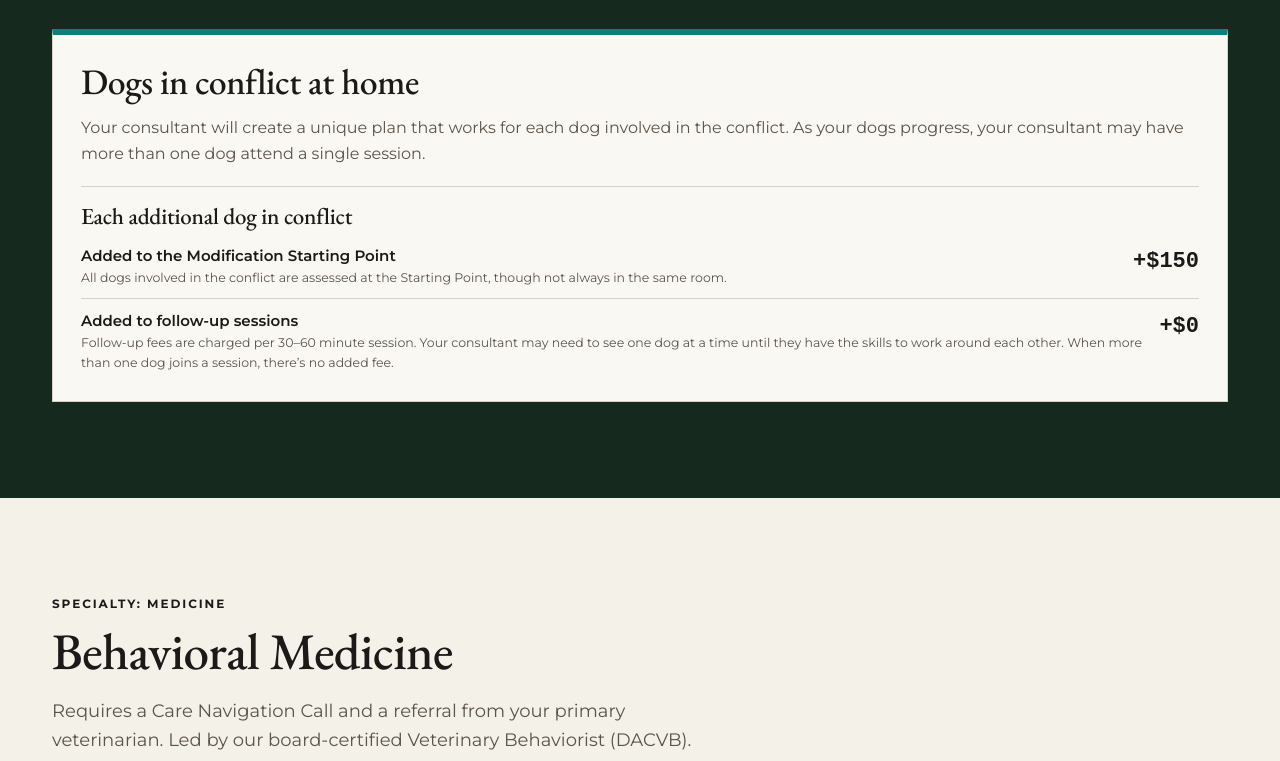
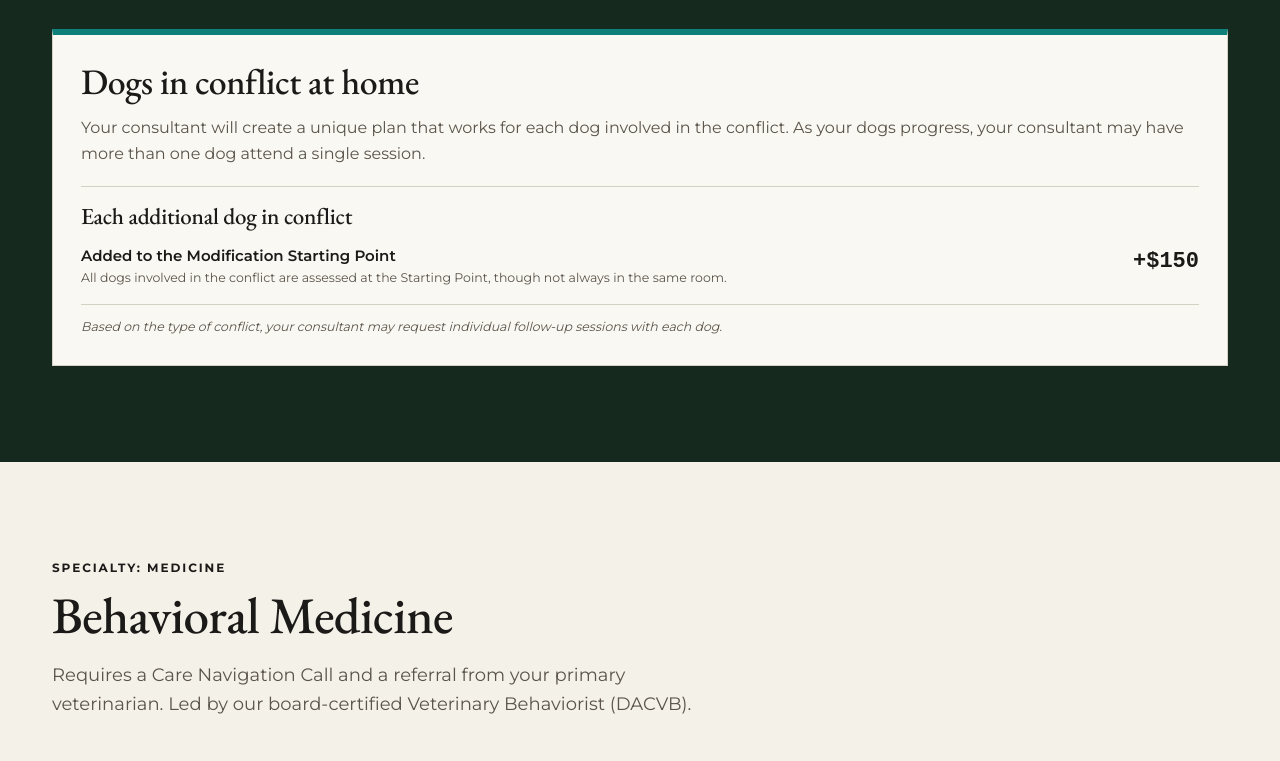
Before and after one commit to jtmckinniss/gbs-website, a plain HTML site: page site/pricing.html in a window 1280 px wide. Shown: the part 3653-4414 px from the top of the page. Drawn offline with nearby package versions, Linux system fonts and the light colour scheme; a web font is replaced by a local one.

Commit message:
Cost page: conflict box drops follow-up row, adds individual-sessions note
Co-Authored-By: Claude Opus 5.5 <noreply@anthropic.com>
Claude-Session: https://claude.ai/code/session_017cWYjgLc3Zd11Tw144ZT1e

```diff
--- a/site/gbs-site.css
+++ b/site/gbs-site.css
@@ -836,3 +836,4 @@ html { scroll-behavior: smooth; }
 .on-kale .card .muted { color: var(--ink-2); }
 .on-kale .card .price { color: var(--ink); }
 .conflict-light .conf-h, .conflict-light .conf-row { border-color: var(--line) !important; }
+.conf-note { margin-top: 16px; padding-top: 12px; border-top: 1px solid var(--line); font-style: italic; }
--- a/site/pricing.html
+++ b/site/pricing.html
@@ -7,7 +7,7 @@
 <link rel="preconnect" href="https://fonts.googleapis.com">
 <link rel="preconnect" href="https://fonts.gstatic.com" crossorigin>
 <link rel="stylesheet" href="https://fonts.googleapis.com/css2?family=EB+Garamond:ital,wght@0,400;0,500;0,600;1,400&amp;family=Gluten:wght@100..900&amp;family=Montserrat:wght@400;500;600;700;800&amp;display=swap">
-<link rel="stylesheet" href="gbs-site.css?v=20261124zg">
+<link rel="stylesheet" href="gbs-site.css?v=20261124zh">
 </head>
 <body>
 <a class="sr-only" href="#main">Skip to content</a>
@@ -131,7 +131,7 @@
         <p class="small muted">Available in special cases when deemed necessary by the care team.</p><p class="tiny muted">Within 25 miles of Gigi's campus. Add $50 for 25&ndash;35 miles. Not available beyond 35 miles.</p>
       </article>
     </div>
-    <div class="card top-mod-deep mt-l conflict-box conflict-light"><p class="h3">Dogs in conflict at home</p><p class="muted mt-s">Your consultant will create a unique plan that works for each dog involved in the conflict. As your dogs progress, your consultant may have more than one dog attend a single session.</p><p class="h4 conf-h">Each additional dog in conflict</p><div class="conf-row"><div><p class="conf-l">Added to the Modification Starting Point</p><p class="tiny muted">All dogs involved in the conflict are assessed at the Starting Point, though not always in the same room.</p></div><p class="price">+$150</p></div><div class="conf-row conf-row-2"><div><p class="conf-l">Added to follow-up sessions</p><p class="tiny muted">Follow-up fees are charged per 30&ndash;60 minute session. Your consultant may need to see one dog at a time until they have the skills to work around each other. When more than one dog joins a session, there&rsquo;s no added fee.</p></div><p class="price">+$0</p></div></div>
+    <div class="card top-mod-deep mt-l conflict-box conflict-light"><p class="h3">Dogs in conflict at home</p><p class="muted mt-s">Your consultant will create a unique plan that works for each dog involved in the conflict. As your dogs progress, your consultant may have more than one dog attend a single session.</p><p class="h4 conf-h">Each additional dog in conflict</p><div class="conf-row"><div><p class="conf-l">Added to the Modification Starting Point</p><p class="tiny muted">All dogs involved in the conflict are assessed at the Starting Point, though not always in the same room.</p></div><p class="price">+$150</p></div><p class="tiny muted conf-note">Based on the type of conflict, your consultant may request individual follow-up sessions with each dog.</p></div>
   </div>
 </section>
 
```
Also changed, not shown: site/client-portal.html (+1 -1 lines), site/index.html (+1 -1 lines), site/medicine.html (+1 -1 lines), site/modification.html (+1 -1 lines), site/referring-vets.html (+1 -1 lines), site/training.html (+1 -1 lines).
